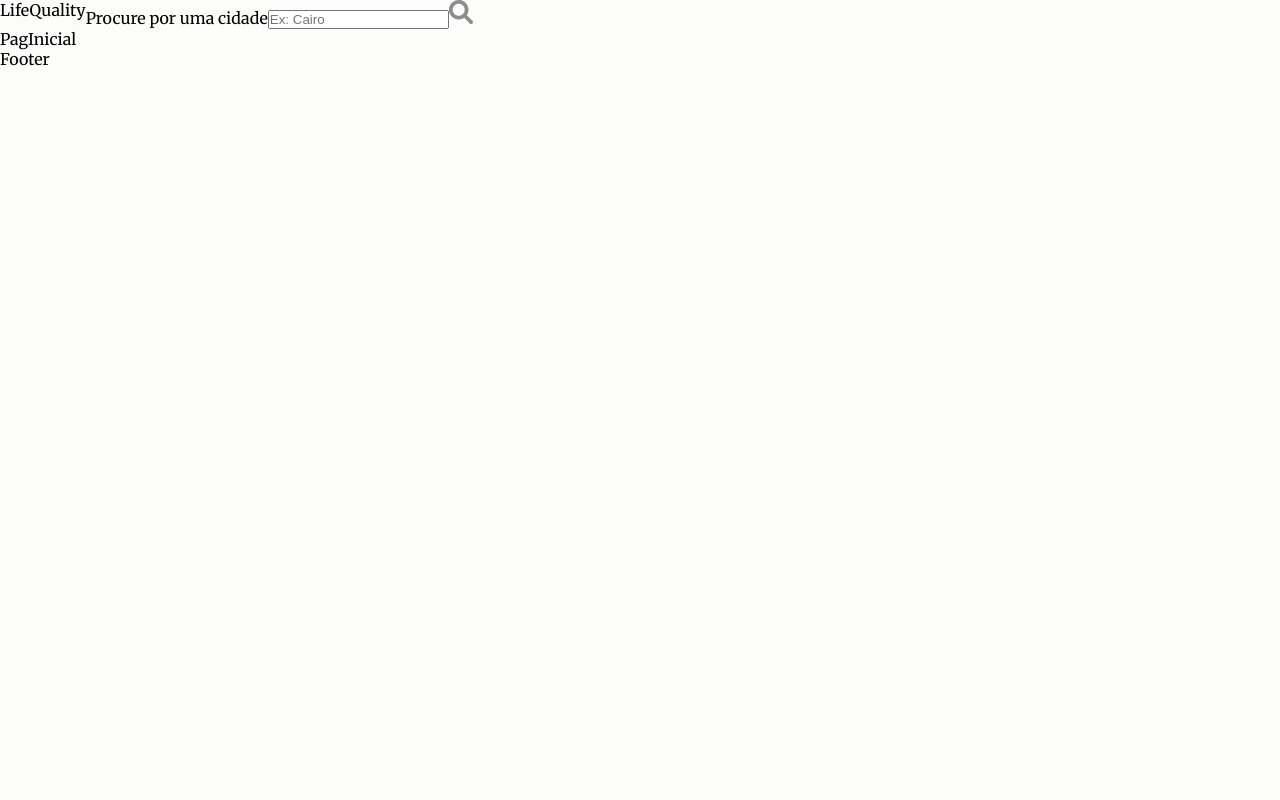
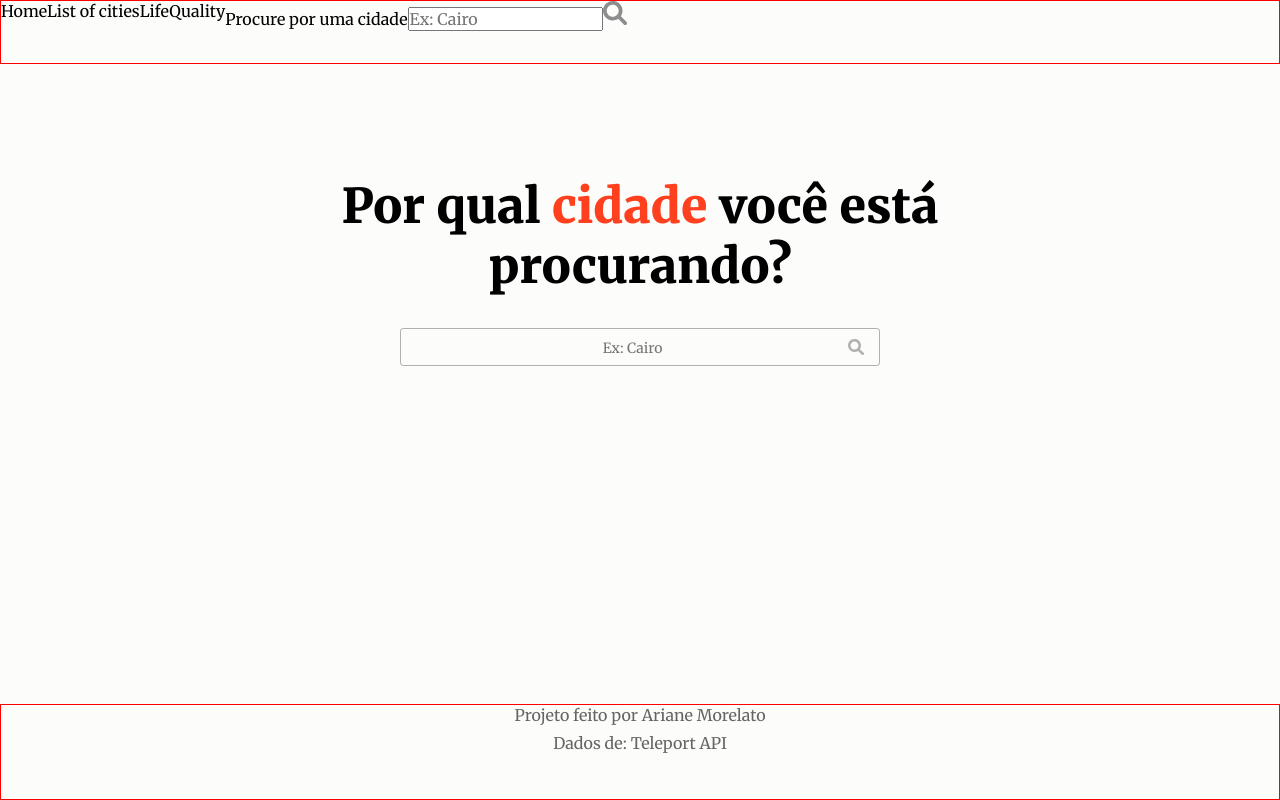
Before and after one commit to aridsm/search-cities, a React (Create React App) app: page / in a window 1280 px wide. Built offline with nearby package versions, Linux system fonts and the light colour scheme.

Commit message:
header, footer e principal

```diff
--- a/src/Rotas/Footer.js
+++ b/src/Rotas/Footer.js
@@ -1,8 +1,12 @@
 import React from 'react'
+import styles from './Styles/Footer.module.css'
 
 const Footer = () => {
   return (
-    <div>Footer</div>
+    <footer className={styles.footer}>
+      <div>Projeto feito por <a href='/'> Ariane Morelato</a></div>
+      <div>Dados de: <a href='/'>Teleport API</a></div>
+    </footer>
   )
 }
 
--- a/src/Rotas/Header.js
+++ b/src/Rotas/Header.js
@@ -1,4 +1,5 @@
 import React from 'react'
+import { NavLink } from 'react-router-dom';
 import {ReactComponent as SearchSvg} from '../assets/SearchSvg.svg';
 import styles from './Styles/Header.module.css'
 
@@ -6,7 +7,8 @@ const Header = () => {
   return (
     <header className={styles.header}>
       <nav>
-
+        <NavLink to='/' end>Home</NavLink>
+        <NavLink to='cities'>List of cities</NavLink>
       </nav>
       <div>
         <p>LifeQuality</p>
--- a/src/Rotas/PagInicial.js
+++ b/src/Rotas/PagInicial.js
@@ -1,9 +1,17 @@
 import React from 'react';
+import {ReactComponent as SearchSvg} from '../assets/SearchSvg.svg';
 import styles from './Styles/PagInicial.module.css'
 
 const PagInicial = () => {
   return (
-    <div>PagInicial</div>
+    <main className={styles.main}>
+      <h1>Por qual <span>cidade</span> você está procurando?</h1>
+      <form className={styles.form}>
+        <label>Procure por uma cidade</label>
+        <input type='search' name='search' id='search' placeholder='Ex: Cairo'/>
+        <SearchSvg />
+      </form>
+    </main>
   )
 }
 
--- a/src/Rotas/Styles/Footer.module.css
+++ b/src/Rotas/Styles/Footer.module.css
@@ -0,0 +1,10 @@
+.footer {
+  height: 6rem;
+  border: 1px solid red;
+  text-align: center;
+  color: rgba(0,0,0,0.6)
+}
+
+.footer > div + div {
+  margin-top: 0.5rem;
+}
--- a/src/Rotas/Styles/Header.module.css
+++ b/src/Rotas/Styles/Header.module.css
@@ -1,5 +1,7 @@
 .header {
   display: flex;
+  border:1px solid red;
+  height: 4rem;
 }
 
 .header svg {
--- a/src/Rotas/Styles/PagInicial.module.css
+++ b/src/Rotas/Styles/PagInicial.module.css
@@ -0,0 +1,54 @@
+.main {
+  text-align: center;
+}
+
+.main h1 {
+  max-width: 40rem;
+  width: 100%;
+  font-size: 3rem;
+  margin: 0 auto 2rem auto;
+}
+
+.main h1 span {
+  color: var(--cor-1)
+}
+
+.form svg {
+  width: 1rem;
+  fill: rgb(0, 0, 0, 0.3);
+  position: absolute;
+  top: 0.7rem;
+  right: 1rem
+}
+
+.form {
+  max-width: 30rem;
+  width: 100%;
+  margin: 0 auto;
+  position: relative;
+}
+
+.form label {
+  position: absolute;
+  z-index: -99;
+  visibility: hidden;
+}
+
+.form input {
+  border: 1px solid rgb(0, 0, 0, 0.3);
+  background: transparent;
+  border-radius: 0.2rem;
+  padding: 0.5rem;
+  width: 100%;
+  text-align: center;
+  transition: 0.2s;
+}
+
+.form input::placeholder {
+  font-size: 0.875rem;
+}
+
+.form input:hover, .form input:active {
+  border: 1px solid rgb(0, 0, 0, 0.6);
+  box-shadow: 0 0 20px 0 rgb(0, 0, 0, 0.05);
+}
--- a/src/index.css
+++ b/src/index.css
@@ -32,3 +32,18 @@ button {
   font-weight: inherit;
   cursor: pointer
 }
+
+main {
+  max-width: 60rem;
+  width: 100%;
+  padding: 7rem 0.8rem;
+  margin: 0 auto;
+  min-height: calc(100vh - 10rem);
+}
+
+input {
+  font-family: inherit;
+  font-size: inherit;
+  color: inherit;
+  font-weight: inherit;
+}
```
